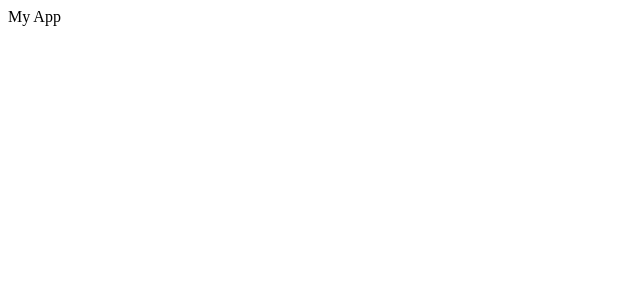
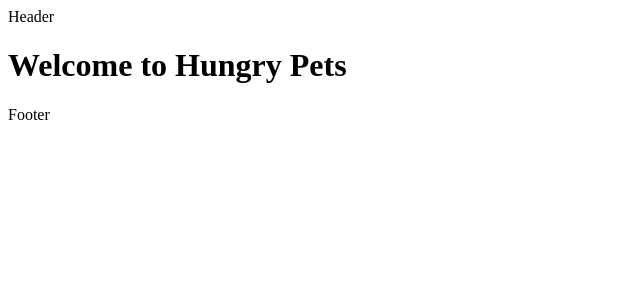
Before and after one commit to bryanbuitrago/hungry-pets, a React (Create React App) app in the folder hungry-pets/frontend/: page / in a window 1280 px wide. Shown: the top 300 px of the page, without its empty margins (0-640 px from the left). Built offline with nearby package versions, Linux system fonts and the light colour scheme.

Commit message:
Create components to build basic app layout

```diff
--- a/hungry-pets/frontend/src/App.js
+++ b/hungry-pets/frontend/src/App.js
@@ -1,5 +1,16 @@
+import Header from "./components/Header";
+import Footer from "./components/Footer";
+
 function App() {
-  return <div className="App">My App</div>;
+  return (
+    <div>
+      <Header />
+      <main>
+        <h1>Welcome to Hungry Pets</h1>
+      </main>
+      <Footer />
+    </div>
+  );
 }
 
 export default App;
--- /dev/null
+++ b/hungry-pets/frontend/src/components/Footer.js
@@ -0,0 +1,11 @@
+import React from "react";
+
+const Footer = () => {
+  return (
+    <div>
+      <footer>Footer</footer>
+    </div>
+  );
+};
+
+export default Footer;
--- /dev/null
+++ b/hungry-pets/frontend/src/components/Header.js
@@ -0,0 +1,11 @@
+import React from "react";
+
+const Header = () => {
+  return (
+    <div>
+      <header>Header</header>
+    </div>
+  );
+};
+
+export default Header;
```
